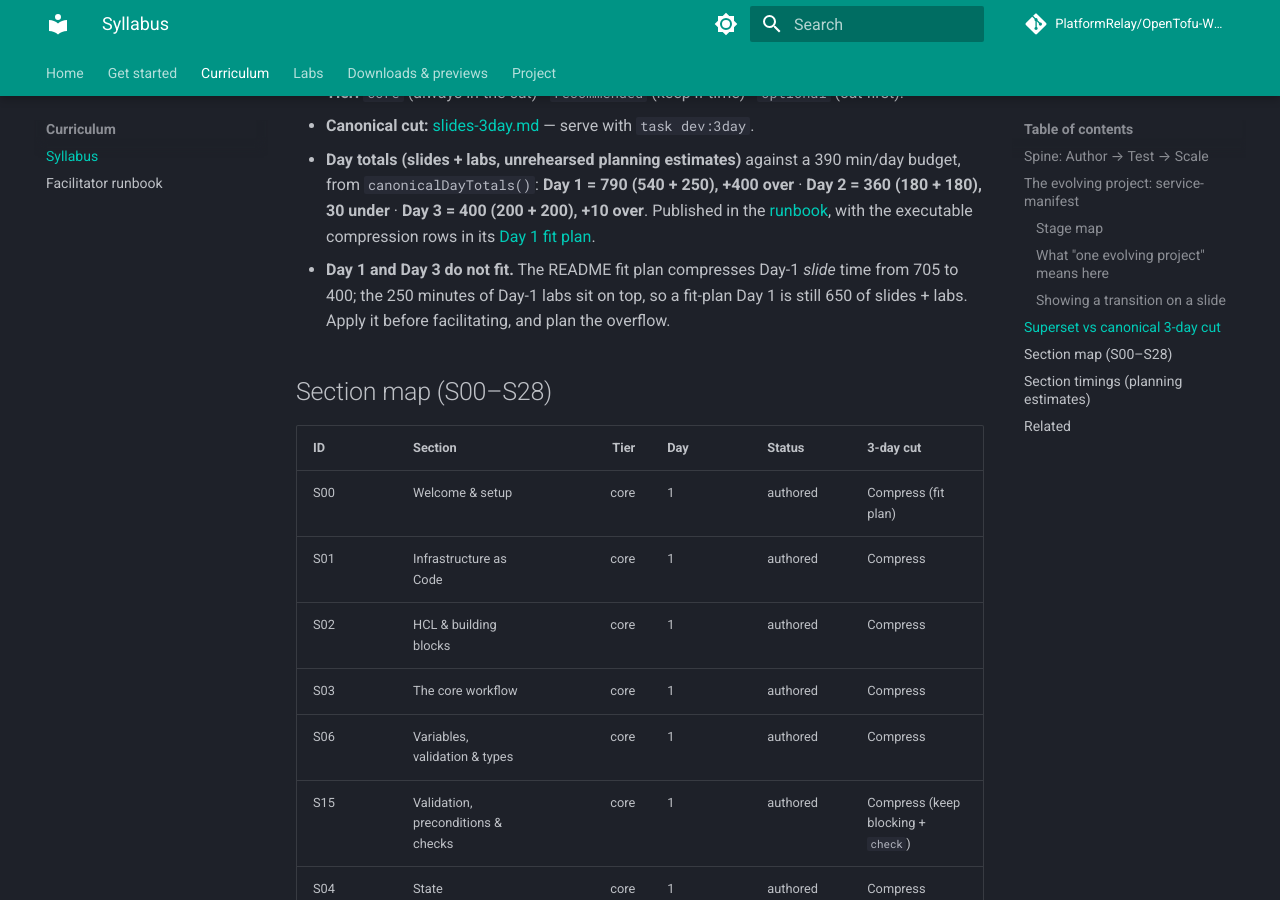
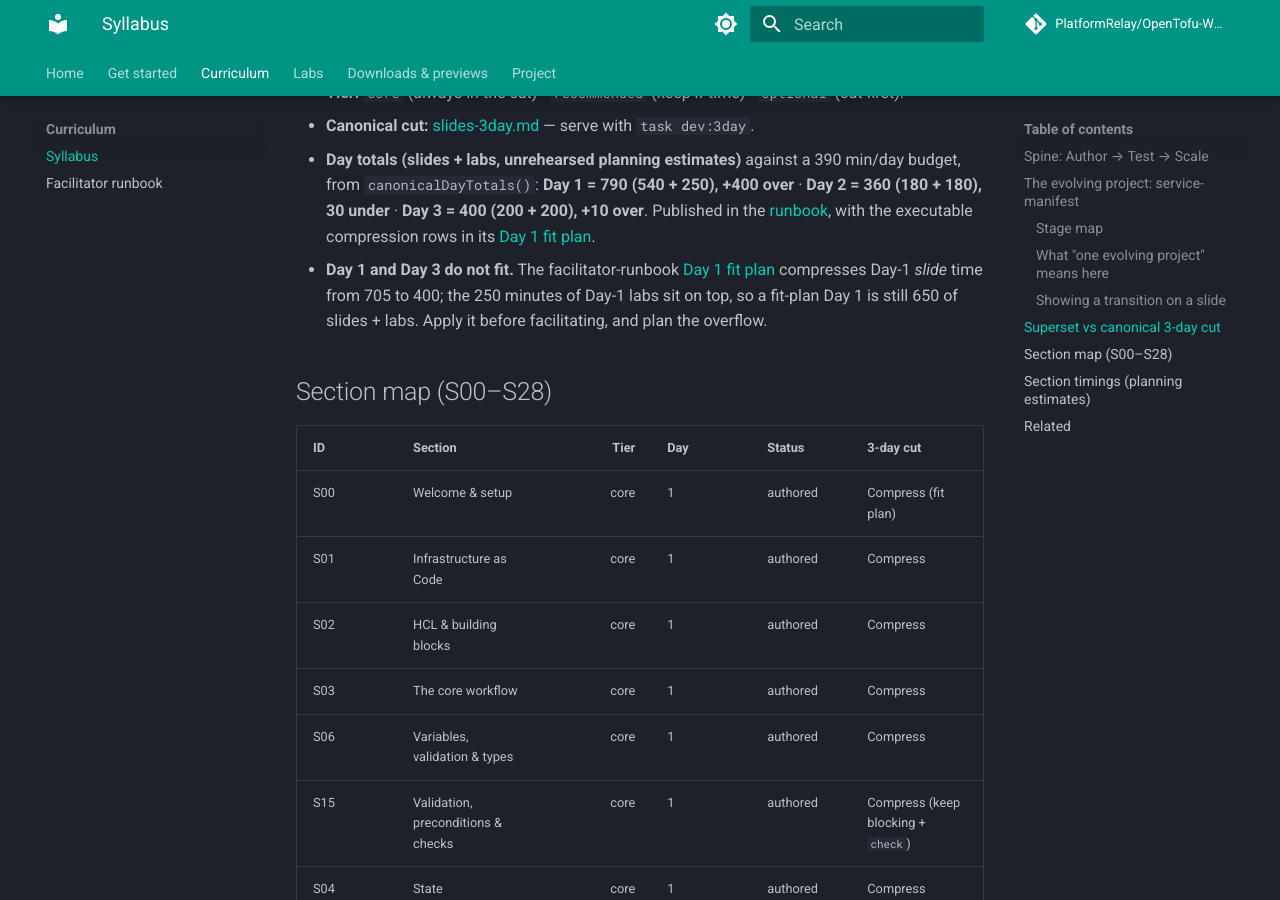
Before and after one commit to PlatformRelay/OpenTofu-Workshop, an MkDocs documentation site: the page built from docs/syllabus.md, in a window 1280 px wide and 900 px high, scrolled down 5077 px. Built offline with MkDocs 1.6.1 and Material for MkDocs 9.7.7, drawn with Linux system fonts in a browser that asks for light colours; comment, search, counter and statistics services are not loaded.

Commit message:
📝 docs(syllabus): attribute the Day-1 fit plan to the facilitator runbook
The fit plan moved out of the README (US-O-README-SLIM); the syllabus
overflow note still credited 'the README fit plan'.

```diff
--- a/docs/syllabus.md
+++ b/docs/syllabus.md
@@ -174,7 +174,7 @@ in the [README](https://github.com/PlatformRelay/OpenTofu-Workshop/blob/main/REA
 - **Tier:** `core` (always in the cut) · `recommended` (keep if time) · `optional` (cut first).
 - **Canonical cut:** [slides-3day.md](https://github.com/PlatformRelay/OpenTofu-Workshop/blob/main/slides-3day.md) — serve with `task dev:3day`.
 - **Day totals (slides + labs, unrehearsed planning estimates)** against a 390 min/day budget, from `canonicalDayTotals()`: **Day 1 = 790 (540 + 250), +400 over** · **Day 2 = 360 (180 + 180), 30 under** · **Day 3 = 400 (200 + 200), +10 over**. Published in the [runbook](facilitator-runbook.md#live-cut-order), with the executable compression rows in its [Day 1 fit plan](facilitator-runbook.md#day-1-fit-plan).
-- **Day 1 and Day 3 do not fit.** The README fit plan compresses Day-1 *slide* time from 705 to 400; the 250 minutes of Day-1 labs sit on top, so a fit-plan Day 1 is still 650 of slides + labs. Apply it before facilitating, and plan the overflow.
+- **Day 1 and Day 3 do not fit.** The facilitator-runbook [Day 1 fit plan](facilitator-runbook.md#day-1-fit-plan) compresses Day-1 *slide* time from 705 to 400; the 250 minutes of Day-1 labs sit on top, so a fit-plan Day 1 is still 650 of slides + labs. Apply it before facilitating, and plan the overflow.
 
 ## Section map (S00–S28)
 
```
